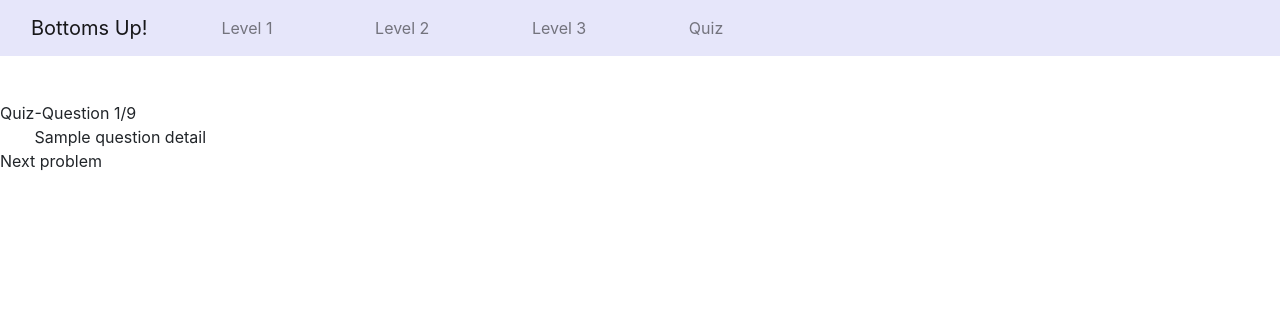
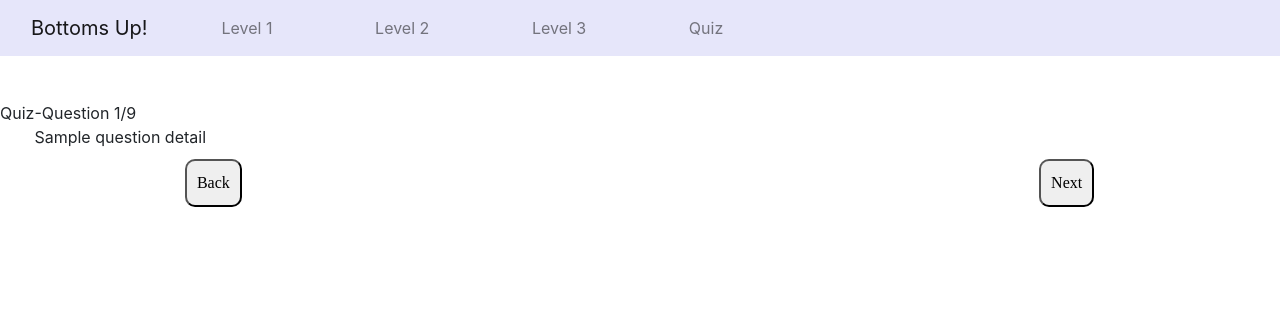
Before and after one commit to chris-cox-columbia/UID-Final-Project, a Flask app: template templates/ratios.html in a window 1280 px wide. Shown: the top 316 px of the page. Run offline with Flask 2, Linux system fonts and the light colour scheme; the template is opened without the code that fills it: most values are stand-ins (such as "Sample title", 1, 10 or a date in 2020); some libraries are stand-ins or nearby versions.

Commit message:
fixed ratios

```diff
--- a/static/ratios.js
+++ b/static/ratios.js
@@ -92,4 +92,29 @@ $(document).ready(function(){
   initialize(questionDetails)
   pushIngredients()
   buttonAnswer()
+
+  let next = questionDetails.next;
+    $("#next_button").click(function(){
+        if(next==""){
+            let url='/congratulations'
+            window.location.replace(url);
+            }
+        else{
+            let url='/quiz/'+next
+            window.location.replace(url);
+        }
+        })
+
+    let id = questionDetails.id;
+    $('#back_button').click(function(){
+        if(id=="1"){
+            let url = '/learn/video/3'
+            window.location.replace(url);
+        }
+        else{
+            let prev = (parseInt(id)-1).toString()
+            let url = '/quiz/'+prev
+            window.location.replace(url);
+        }
+        })
 })
--- a/templates/ratios.html
+++ b/templates/ratios.html
@@ -29,9 +29,14 @@
   <div class="row" id="answer">
   </div>
 
-  <!-- row for next problem -- I took some creative liberties here lol but can change -->
-  <div class="row" id="next">
-    Next problem
-  </div>
+  <div class="row">
+    <div class="col-md-4 bottom_button">
+        <button type="button" class="button_design" id="back_button">Back</button>
+    </div>
+    <div class="col-md-4 bottom_button">
+    </div>
+    <div class="col-md-4 bottom_button">
+        <button type="button" class="button_design" id="next_button">Next</button>
+    </div>
 
 {% endblock %}
```
